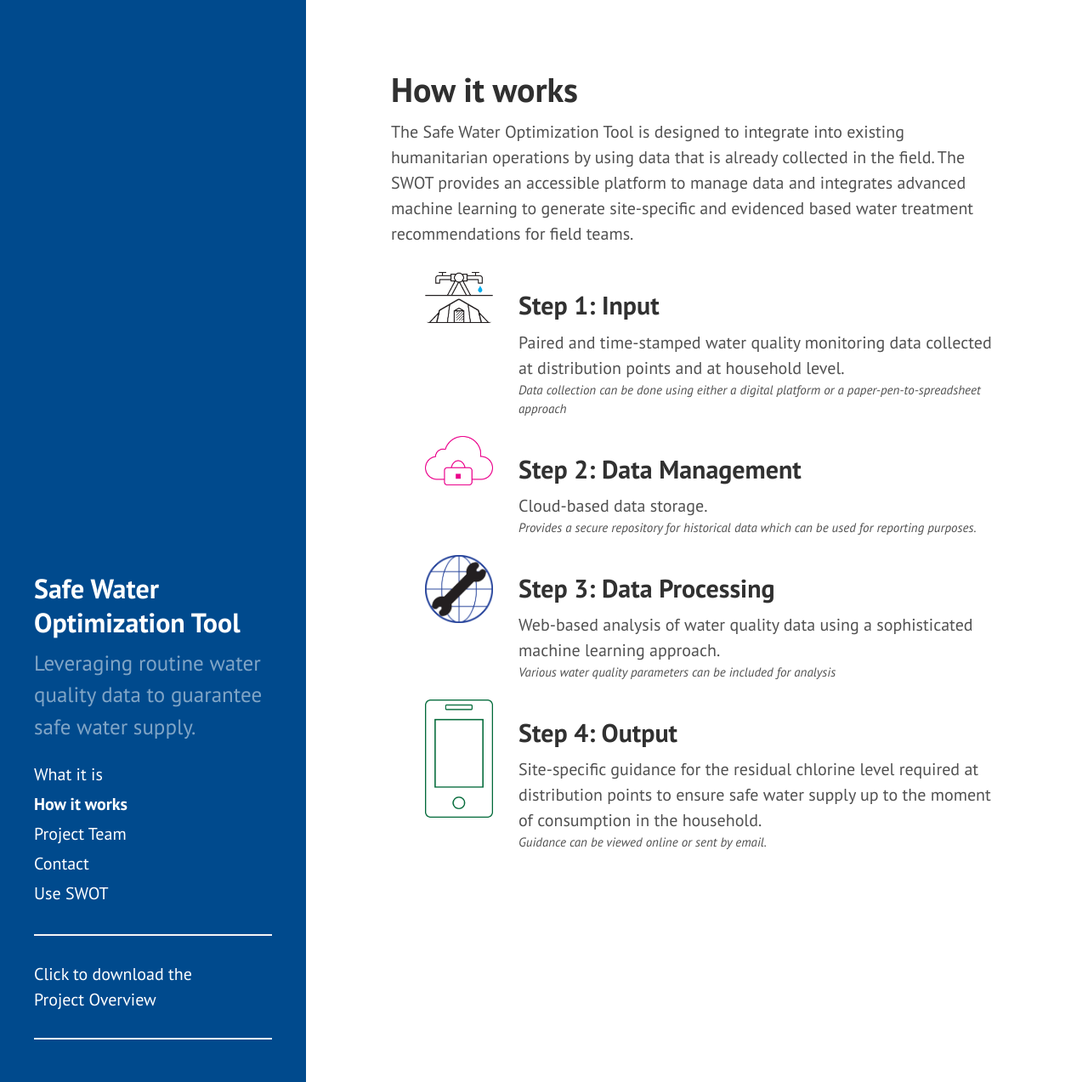
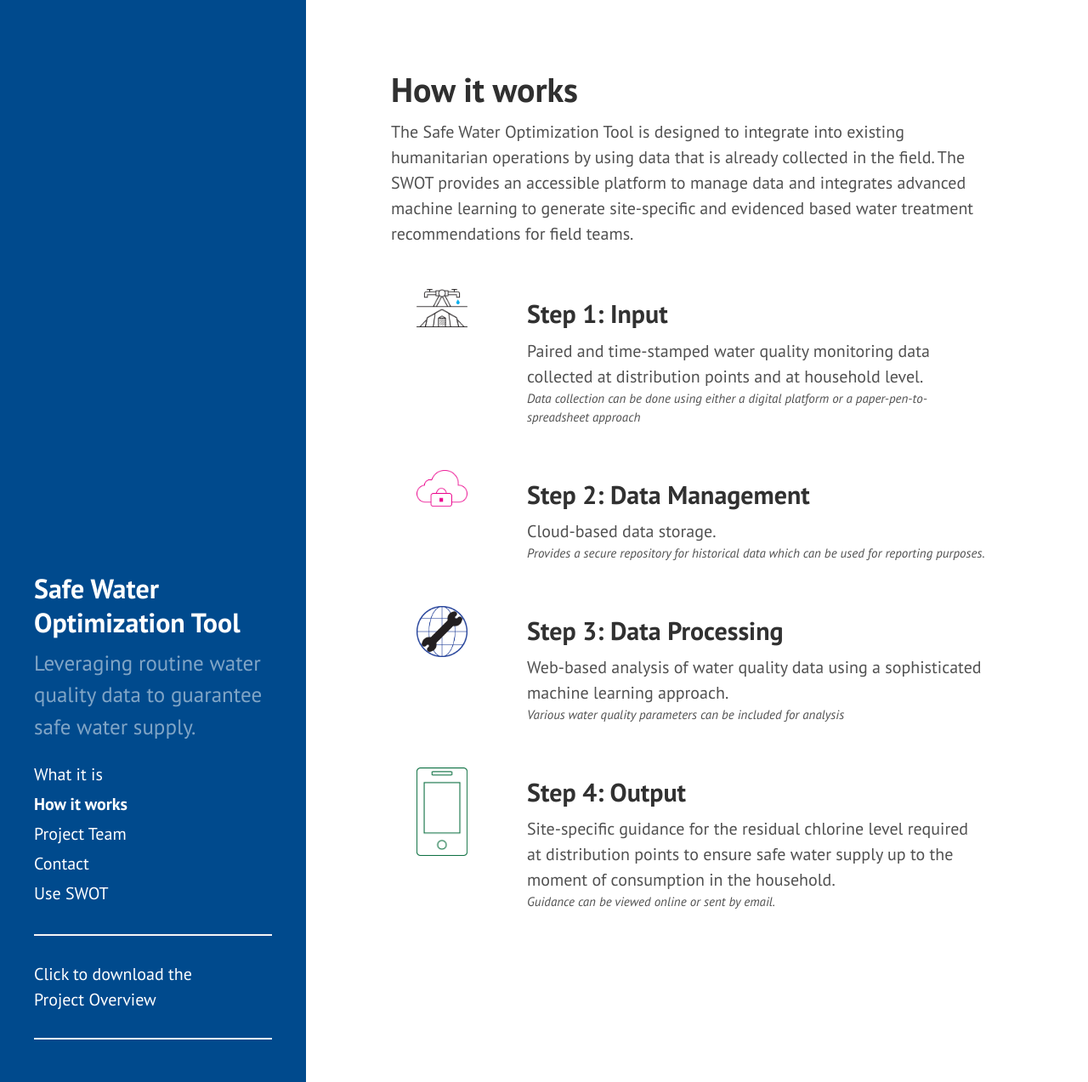
Before and after one commit to safeh2o/swot-infopage, a Jekyll site: the page built from how-it-works.md, in a window 1280 px wide and 1273 px high. Shown: the whole window at 85% size. Built offline with Jekyll 4.4.1, drawn with Linux system fonts in a browser that asks for light colours; Markdown is read by kramdown in place of the engine named in the settings.

Commit message:
Update poole.css

```diff
--- a/public/css/poole.css
+++ b/public/css/poole.css
@@ -393,11 +393,13 @@ tbody tr:nth-child(odd) th {
 
 .workflow-item {
   text-align: left;
+  margin: 10px
 }
 
 img.workflow-icon {
-  margin: auto !important;
   max-width: 80px;
+  vertical-align: middle;
+  padding: 10px;
 }
 
 /*
```
